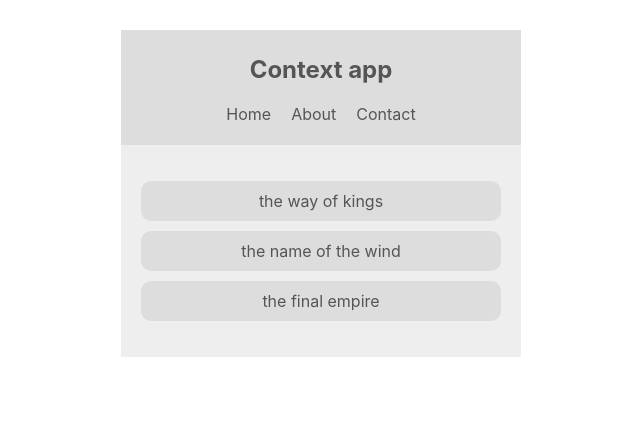
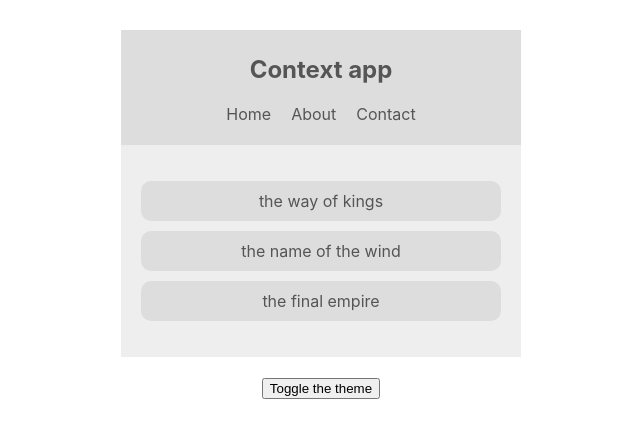
Before and after one commit to oleoot/Reading-list-react-hooks-context-api, a React (Create React App) app: page / in a window 1280 px wide. Shown: the top 438 px of the page, without its empty margins (319-959 px from the left). Built offline with nearby package versions, Linux system fonts and the light colour scheme.

Commit message:
Toggling theme button, changing context data

```diff
--- a/src/App.js
+++ b/src/App.js
@@ -2,12 +2,14 @@
 import Navbar from './components/Navbar'
 import Booklist from './components/Booklist';
 import ThemeContextProvider from './contexts/ThemeContext';
+import ThemeToggle from './components/ThemeToggle';
 function App() {
   return (
     <div className="App">
       <ThemeContextProvider>
         <Navbar />
         <Booklist />
+        <ThemeToggle />
       </ThemeContextProvider>
     </div>
   );
--- /dev/null
+++ b/src/components/ThemeToggle.js
@@ -0,0 +1,13 @@
+import React, { Component } from 'react';
+import { ThemeContext } from '../contexts/ThemeContext';
+
+class ThemeToggle extends Component {
+    static contextType = ThemeContext;
+    render() {
+        const { toggleTheme } = this.context
+        return (
+            <button onClick={toggleTheme}>Toggle the theme</button>
+        )
+    }
+}
+export default ThemeToggle
--- a/src/contexts/ThemeContext.js
+++ b/src/contexts/ThemeContext.js
@@ -16,9 +16,12 @@
             bg: '#555'
         }
     }
+    toggleTheme = () => {
+        this.setState({ isLightTheme: !this.state.isLightTheme })
+    }
     render() {
         return (
-            <ThemeContext.Provider value={{ ...this.state }}>
+            <ThemeContext.Provider value={{ ...this.state, toggleTheme: this.toggleTheme }}>
                 {this.props.children}
             </ThemeContext.Provider>
         )
```
